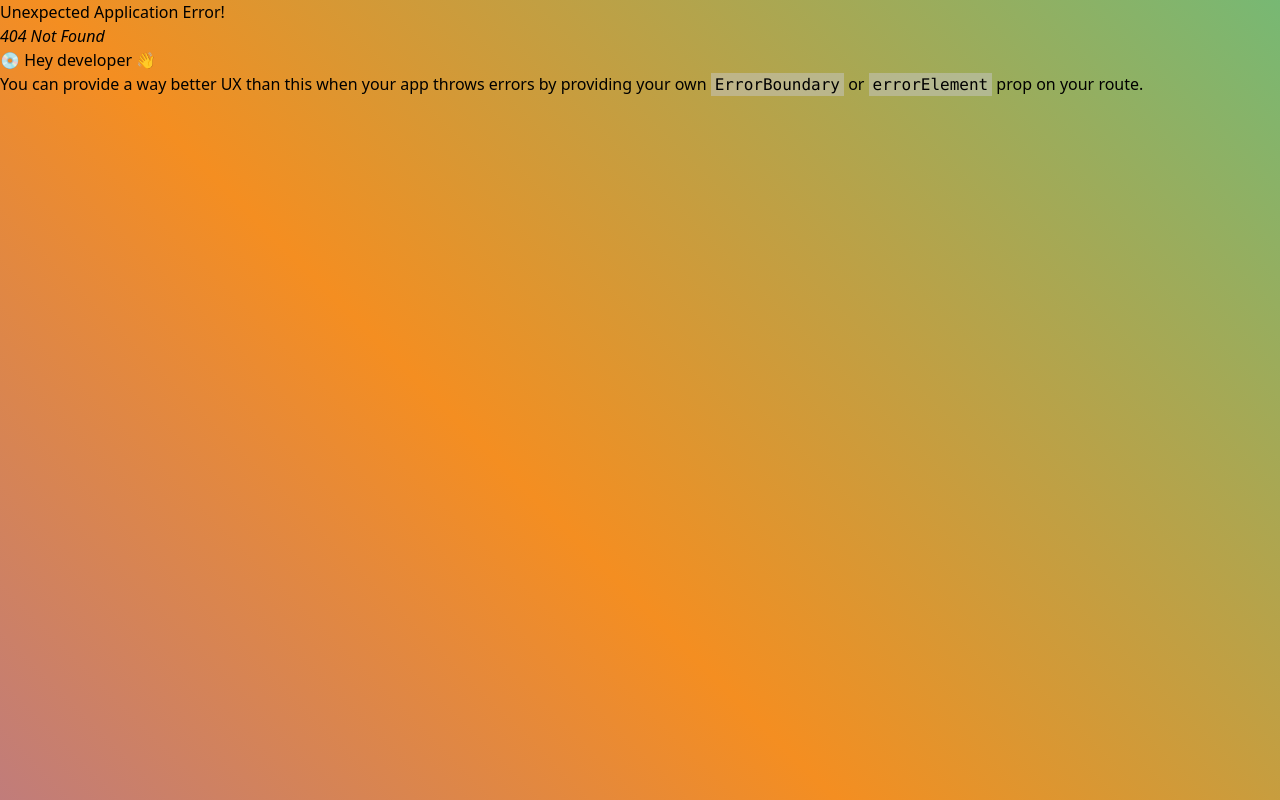
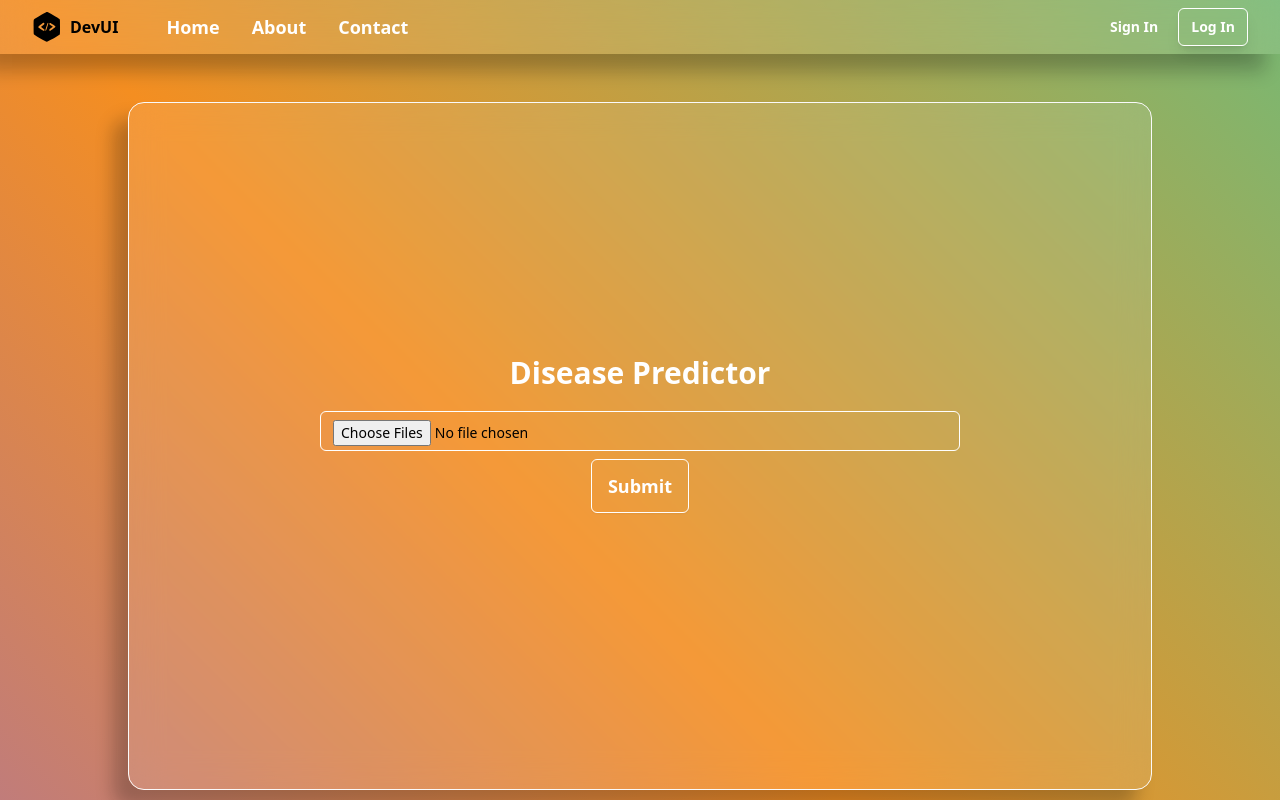
Before and after one commit to Romit2004/NeuraMed, a React (Vite) app in the folder Frontend/: page /pneumonia in a window 1280 px wide. Before the commit this address had no page. Built offline with nearby package versions, Linux system fonts and the light colour scheme.

Commit message:
modified:   Frontend/package-lock.json 	modified:   Frontend/package.json 	new file:   Frontend/src/Components/Forms/Pneumonia.jsx 	modified:   Frontend/src/Components/Home/Home.jsx 	new file:   Frontend/src/Components/Toaster/Toaster.jsx 	modified:   Frontend/src/main.jsx

```diff
--- a/Frontend/package.json
+++ b/Frontend/package.json
@@ -15,6 +15,7 @@
     "@fortawesome/free-solid-svg-icons": "^6.6.0",
     "@fortawesome/react-fontawesome": "^0.2.2",
     "@ionic/react": "^8.2.7",
+    "axios": "^1.7.5",
     "font-awesome": "^4.7.0",
     "lucide-react": "^0.435.0",
     "react": "^18.3.1",
--- /dev/null
+++ b/Frontend/src/Components/Forms/Pneumonia.jsx
@@ -0,0 +1,124 @@
+import React, { useState, useEffect,useRef } from 'react';
+import Buttonpink from '../Buttons/Buttonpink';
+import Toaster from '../Toaster/Toaster';
+import axios from 'axios';
+
+const Pneumonia = () => {
+    // const [files, setFiles] = useState([]);
+    const [previews, setPreviews] = useState(null);
+    const [showToaster, setShowToaster] = useState(false);
+     const inputRef = useRef(null)
+
+
+    const [selectedFile, setSelectedFile] = useState(null);
+    const [prediction, setPrediction] = useState(null);
+
+    const onFileChange = (event) => {
+        setSelectedFile(event.target.files[0]);
+                setPreviews(URL.createObjectURL(event.target.files[0]));
+                console.log(selectedFile);
+                console.log(previews)
+
+    };
+
+    const onFileUpload = async () => {
+        if (!selectedFile) {
+            alert("Please select an image file");
+            return;
+        }
+
+        const formData = new FormData();
+        formData.append("file", selectedFile);
+
+        try {
+            const response = await axios.post("http://127.0.0.1:5000/pneumonia", formData, {
+                headers: {
+                    "Content-Type": "multipart/form-data"
+                }
+            });
+            if (response) {
+
+                            setShowToaster(false);
+                            setTimeout(() => setShowToaster(true), 100);
+
+
+                            setTimeout(() => setShowToaster(false), 3000);
+                        } else {
+                            alert('Failed to upload files');
+                        }
+            setPrediction(response.data);
+            console.log(inputRef.current)
+
+
+        } catch (error) {
+            console.error("Error uploading the file:", error);
+        } finally{
+            inputRef.current.value = "";
+            setPreviews("")
+        }
+    };
+
+    return (
+        <div className="h-full w-full flex flex-wrap justify-center mt-12 mb-12 px-4">
+            {showToaster && <Toaster message="Successfully Uploaded!" />}
+            <div
+                className="min-h-[86vh] h-full w-full max-w-5xl p-6 z-10 flex flex-col rounded-2xl border border-neutral-50 bg-white bg-opacity-10 backdrop-filter backdrop-blur-lg justify-center items-center shadow-3xl"
+            >
+                <h1 className="text-3xl font-extrabold text-center text-white mb-5">
+                    Disease Predictor
+                </h1>
+
+                        <input
+                        className="flex h-10 w-full md:w-[50vw] rounded-md border border-white bg-transparent px-3 py-2 text-sm placeholder:text-gray-600 focus:outline-none focus:ring-1 focus:ring-black/30 focus:ring-offset-1 disabled:cursor-not-allowed disabled:opacity-50 mb-2"
+                        type="file"
+
+                        multiple
+                        onChange={onFileChange}
+                        accept="image/*"
+                        ref={inputRef}
+                    />
+                    <div>
+                        <Buttonpink children={"Submit"} type={"Submit"} classname={'py-3 px-4'} onClick={onFileUpload} />
+                        {/* <button onClick={onFileUpload}>Upload and Predict</button> */}
+
+                    </div>
+
+
+
+
+
+                <div className="flex flex-col md:flex-row md:flex-wrap justify-center items-center mt-6">
+
+                    {previews?
+                     <div
+                     className="relative h-[200px] w-[150px] md:h-[300px] md:w-[200px] lg:h-[400px] lg:w-[300px] rounded-md mt-2 md:mx-2"
+
+                 >
+                     <img
+                         src={previews}
+                         className="z-0 h-fit w-fit rounded-md object-cover"
+
+                     />
+                 </div>
+                 : <div></div>
+                    }
+         </div>
+
+
+            </div>
+            <div
+        className="h-24 w-[75%] p-[20px] my-4 z-10 rounded-2xl border border-neutral-50 bg-white bg-opacity-30 backdrop-filter backdrop-blur-lg justify-center items-center shadow-3xl"
+
+      >
+        {prediction && (
+                <div>
+                    <h1>Prediction: {prediction.prediction}</h1>
+                    <p>Confidence: {prediction.confidence.toFixed(2)}</p>
+                </div>
+            )}
+      </div>
+        </div>
+    );
+};
+
+export default Pneumonia;
--- a/Frontend/src/Components/Home/Home.jsx
+++ b/Frontend/src/Components/Home/Home.jsx
@@ -1,5 +1,5 @@
 import React, { useState } from 'react'
-
+import Diseases from '../Diseases/Diseases';
 
 import '@fortawesome/fontawesome-free/css/all.min.css';
 //import Diseases from '../Diseases/Diseases';
@@ -94,7 +94,7 @@ const Home = () => {
       data-aos="zoom-in"
 
       >
-    {/* <Diseases /> */}
+    <Diseases />
       </div>
 
 
--- /dev/null
+++ b/Frontend/src/Components/Toaster/Toaster.jsx
@@ -0,0 +1,44 @@
+import React, { useEffect, useState } from 'react';
+
+const Toaster = ({ message, type = "success", duration = 3000, onClose }) => {
+    const [visible, setVisible] = useState(true);
+
+    useEffect(() => {
+        const timer = setTimeout(() => {
+            setVisible(false);
+            if (onClose) onClose(); // Notify the parent to close the toaster
+        }, duration);
+
+        return () => clearTimeout(timer);
+    }, [duration, onClose]);
+
+    if (!visible) return null;
+
+    const iconType = {
+        success: (
+            <svg
+                xmlns="http://www.w3.org/2000/svg"
+                className="h-6 w-6 shrink-0 stroke-current"
+                fill="none"
+                viewBox="0 0 24 24">
+                <path
+                    strokeLinecap="round"
+                    strokeLinejoin="round"
+                    strokeWidth="2"
+                    d="M9 12l2 2 4-4m6 2a9 9 0 11-18 0 9 9 0 0118 0z" />
+            </svg>
+        ),
+    };
+
+    return (
+        <div
+            role="alert"
+            className={`fixed top-4 right-4 flex items-center p-4 border rounded-lg shadow-lg bg-white z-50 ${type === 'success' ? 'border-green-500 text-green-700' : ''}`}
+        >
+            {iconType[type]}
+            <span className="ml-2">{message}</span>
+        </div>
+    );
+};
+
+export default Toaster;
--- a/Frontend/src/main.jsx
+++ b/Frontend/src/main.jsx
@@ -10,11 +10,15 @@ import {
 } from "react-router-dom";
 import Home from "./Components/Home/Home.jsx";
 import Layout from "./Layout.jsx";
+import Diseases from "./Components/Diseases/Diseases.jsx";
+import Pneumonia from "./Components/Forms/Pneumonia.jsx";
 
 const router = createBrowserRouter(
   createRoutesFromElements(
     <Route path="/" element={<Layout />}>
       <Route path="" element={<Home />} />
+      <Route path="/diseases" element={<Diseases />} />
+      <Route path="/pneumonia" element={<Pneumonia />} />
 
 
     </Route>
```
Also changed, not shown: 1 other file (tests, documents, lock files or other folders).
